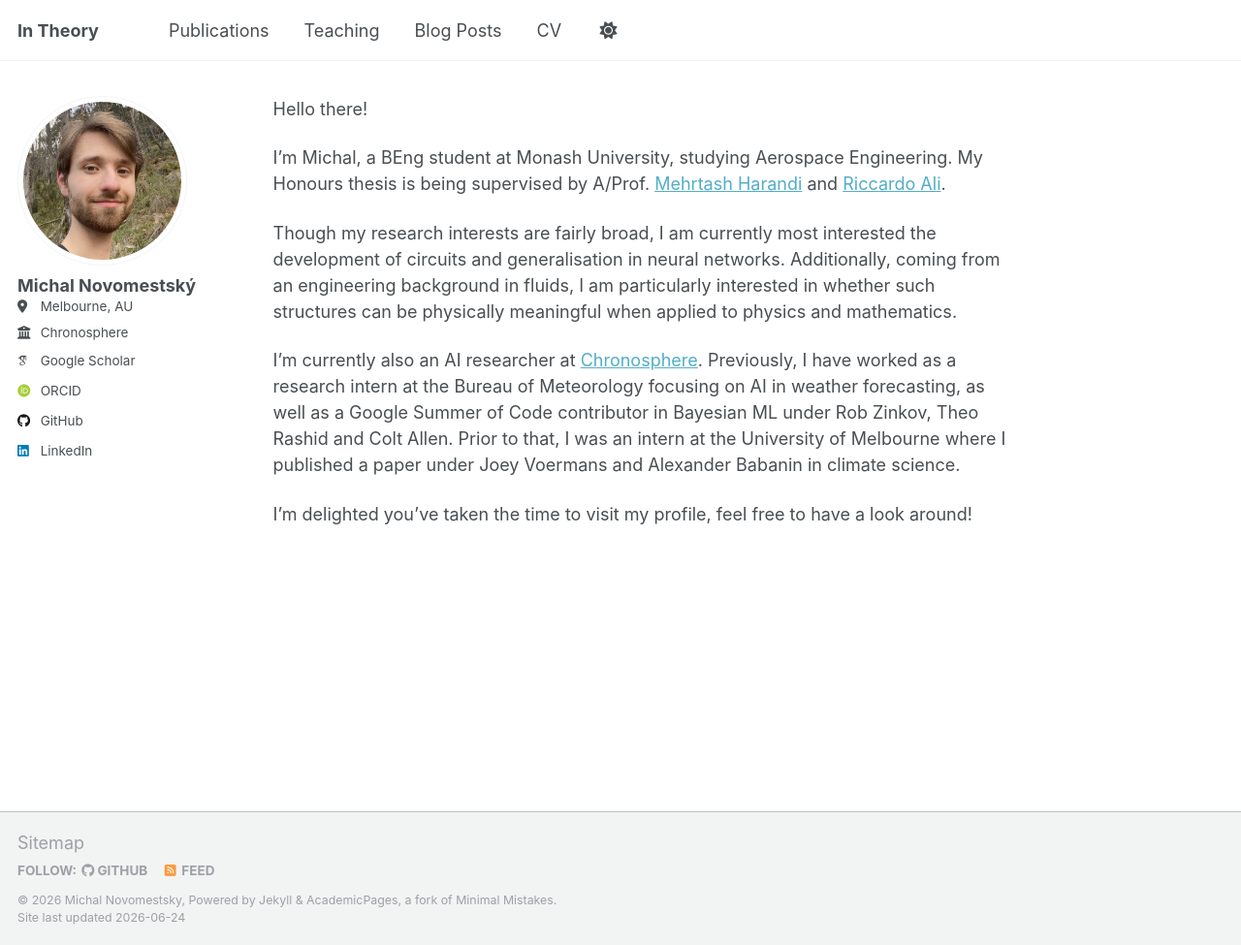
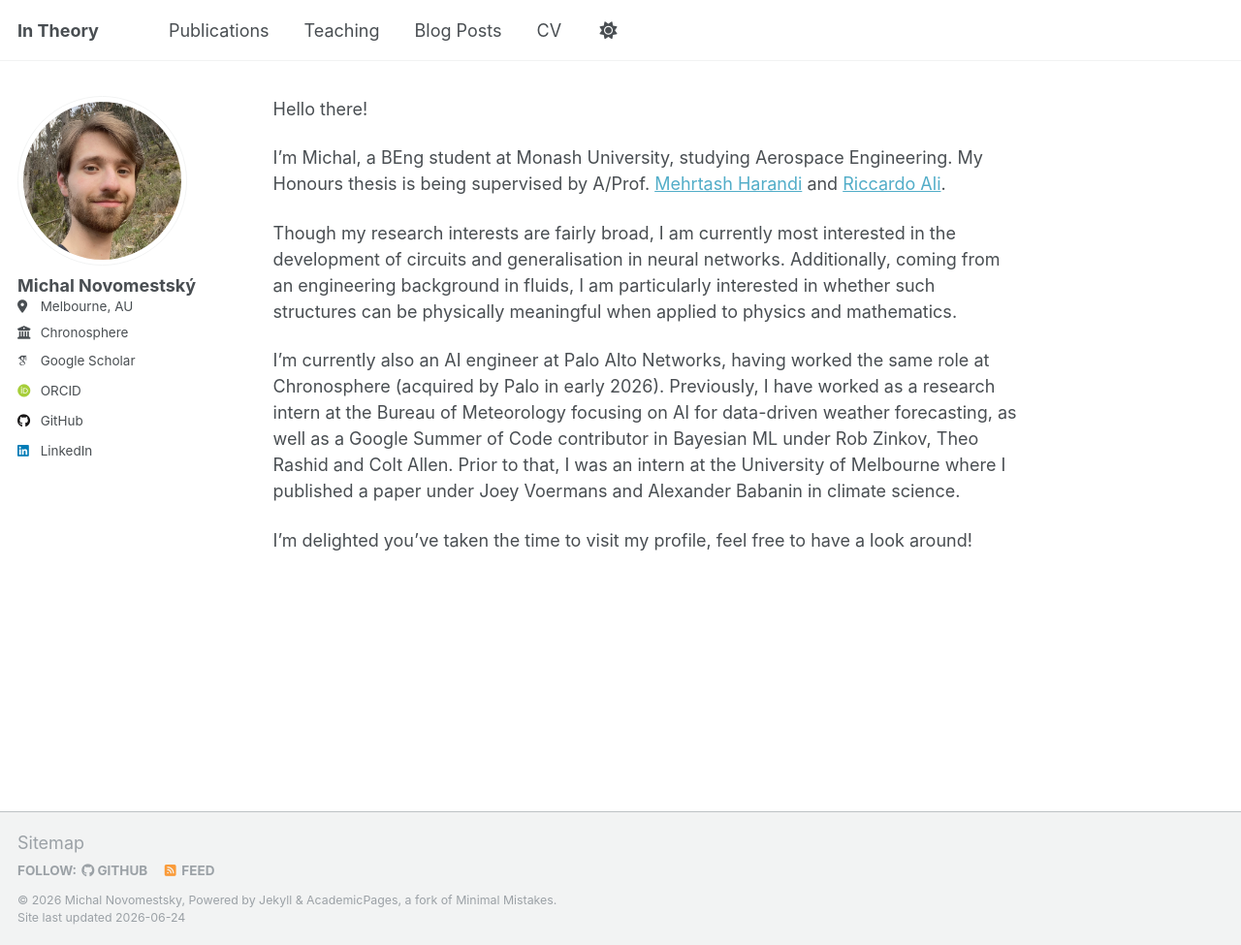
Before and after one commit to Michal-Novomestsky/Michal-Novomestsky.github.io, a Jekyll site: the page built from _pages/about.md, in a window 1280 px wide and 975 px high. Shown: the whole window at 97% size. Built offline with Jekyll 4.4.1, drawn with Linux system fonts in a browser that asks for light colours; some web fonts are replaced.

Commit message:
Update about.md

```diff
--- a/_pages/about.md
+++ b/_pages/about.md
@@ -11,9 +11,9 @@ Hello there!
 
 I'm Michal, a BEng student at Monash University, studying Aerospace Engineering. My Honours thesis is being supervised by A/Prof. [Mehrtash Harandi](https://sites.google.com/site/mehrtashharandi/) and [Riccardo Ali](https://rick-ali.github.io/).
 
-Though my research interests are fairly broad, I am currently most interested the development of circuits and generalisation in neural networks. Additionally, coming from an engineering background in fluids, I am particularly interested in whether such structures can be physically meaningful when applied to physics and mathematics.
+Though my research interests are fairly broad, I am currently most interested in the development of circuits and generalisation in neural networks. Additionally, coming from an engineering background in fluids, I am particularly interested in whether such structures can be physically meaningful when applied to physics and mathematics.
 
-I'm currently also an AI researcher at [Chronosphere](https://chronosphere.io/). Previously, I have worked as a research intern at the Bureau of Meteorology focusing on AI in weather forecasting, as well as a Google Summer of Code contributor in Bayesian ML under Rob Zinkov, Theo Rashid and Colt Allen. Prior to that, I was an intern at the University of Melbourne where I published a paper under Joey Voermans and Alexander Babanin in climate science.
+I'm currently also an AI engineer at Palo Alto Networks, having worked the same role at Chronosphere (acquired by Palo in early 2026). Previously, I have worked as a research intern at the Bureau of Meteorology focusing on AI for data-driven weather forecasting, as well as a Google Summer of Code contributor in Bayesian ML under Rob Zinkov, Theo Rashid and Colt Allen. Prior to that, I was an intern at the University of Melbourne where I published a paper under Joey Voermans and Alexander Babanin in climate science.
 
 I'm delighted you've taken the time to visit my profile, feel free to have a look around!
 
```
